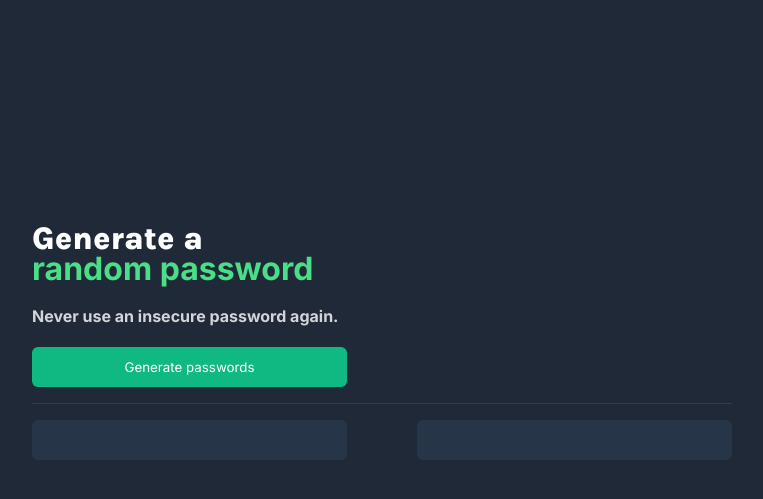
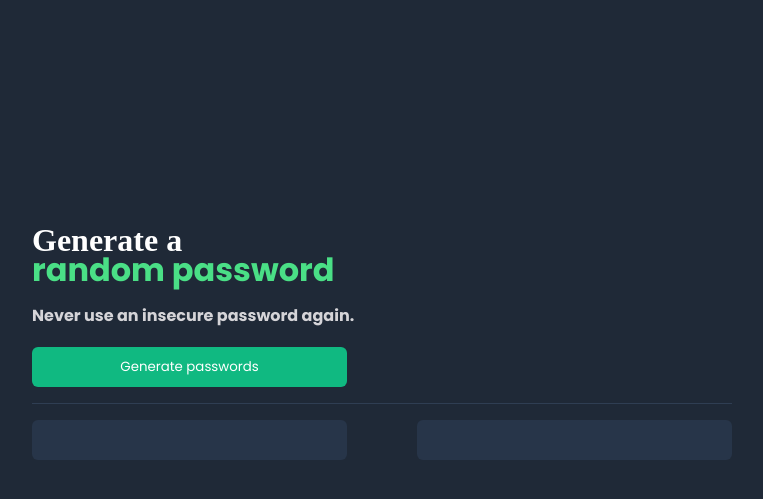
Before and after one commit to fullstackkg/password-generator, a plain HTML site: page index.html in a window 1280 px wide. Shown: the part 77-576 px from the top of the page, without its empty margins (258-1021 px from the left). Drawn offline with Linux system fonts and the light colour scheme.

Commit message:
Updated font

```diff
--- a/index.css
+++ b/index.css
@@ -1,6 +1,6 @@
 *, *::before, *::after{
     box-sizing: border-box;
-    font-family: "Inter", sans-serif;
+    font-family: 'Poppins', sans-serif;
     margin: 0;
     padding: 0;
 }
--- a/index.html
+++ b/index.html
@@ -3,7 +3,8 @@
 <head>
     <meta charset="UTF-8">
     <meta name="viewport" content="width=device-width, initial-scale=1.0">
-    <link href="https://fonts.googleapis.com/css2?family=Inter:wght@400;700&family=Karla:wght@400;800&display=swap" rel="stylesheet">
+    <link rel="preconnect" href="https://fonts.gstatic.com" crossorigin>
+    <link href="https://fonts.googleapis.com/css2?family=Poppins:wght@400;700&display=swap" rel="stylesheet">
     <link rel="stylesheet" href="index.css">
     <title>Password Generator</title>
 </head>
```
